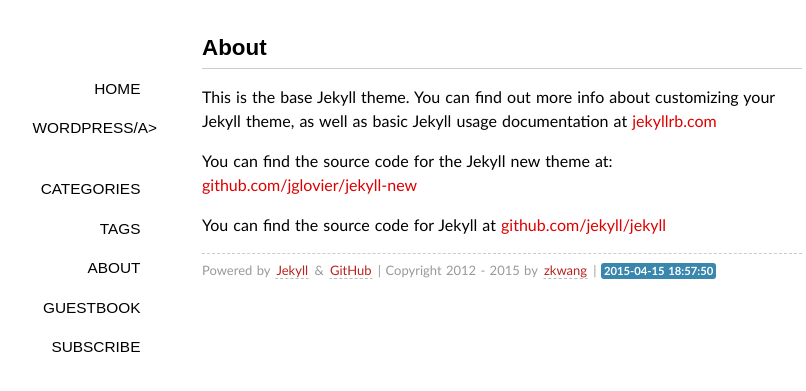
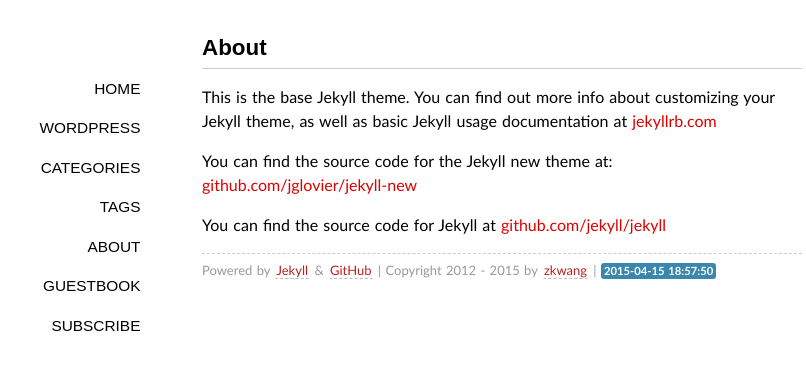
Before and after one commit to zkwang2014/zkwang2014.github.com, a Jekyll site: the page built from about/about.md, in a window 1280 px wide. Shown: the top 391 px of the page, without its empty margins (138-944 px from the left). Built offline with Jekyll 4.4.1, drawn with Linux system fonts in a browser that asks for light colours; nearby versions of some CDN libraries; some web fonts are replaced; library files that are not in the unit come from our copies; Markdown is read by kramdown in place of the engine named in the settings; comment, search, counter and statistics services are not loaded.

Commit message:
Update default.html

```diff
--- a/_layouts/default.html
+++ b/_layouts/default.html
@@ -44,7 +44,7 @@
                 </header>
                 <nav>
                     <span><a title="home page" class="" href="/">Home</a></span>
-                    <span><a title="Wordpress" class="" href="http://zkwang2014.wordpress.com/">Wordpress/a></span>
+                    <span><a title="Wordpress" class="" href="http://zkwang2014.wordpress.com/">Wordpress</a></span>
                     <span><a title="categories" class="" href="/categories/">Categories</a></span>
                     <span><a title="tags" class="" href="/tags/">Tags</a></span>
                     <span><a title="about" class="" href="/about/">About</a></span>
```
